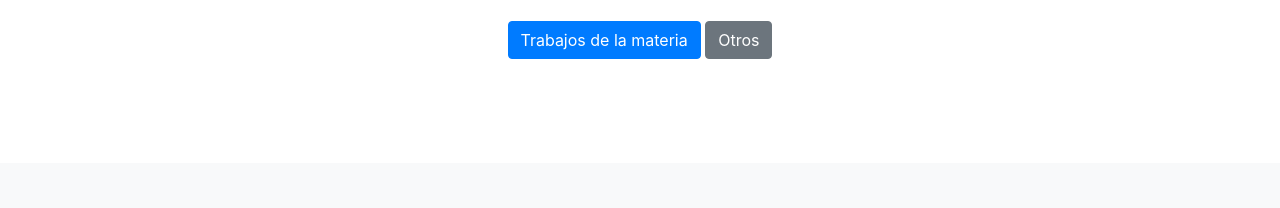
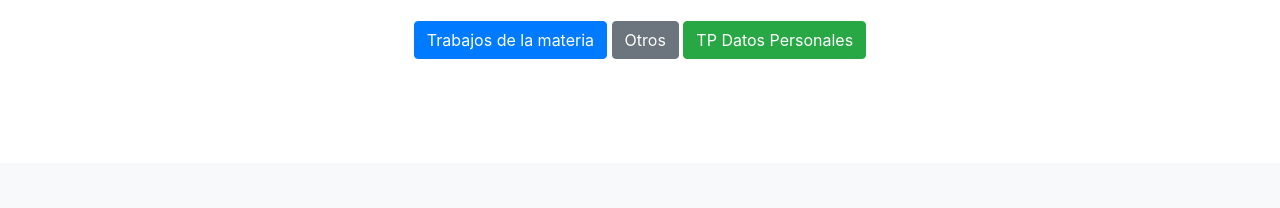
Before and after one commit to FedeBrg/infovis, a plain HTML site: page home.html in a window 1280 px wide. Shown: the part 271-479 px from the top of the page. Drawn offline with nearby package versions, Linux system fonts and the light colour scheme.

Commit message:
Update home.html

```diff
--- a/home.html
+++ b/home.html
@@ -108,6 +108,7 @@ footer p {
       <p>
         <a href="#main" class="btn btn-primary my-2">Trabajos de la materia</a>
         <a href="#other" class="btn btn-secondary my-2">Otros</a>
+        <a href="https://fedebrg.github.io/infovis/QuitWhileYoureAhead.html" class="btn btn-success my-2">TP Datos Personales</a>
       </p>
     </div>
   </section>
```
